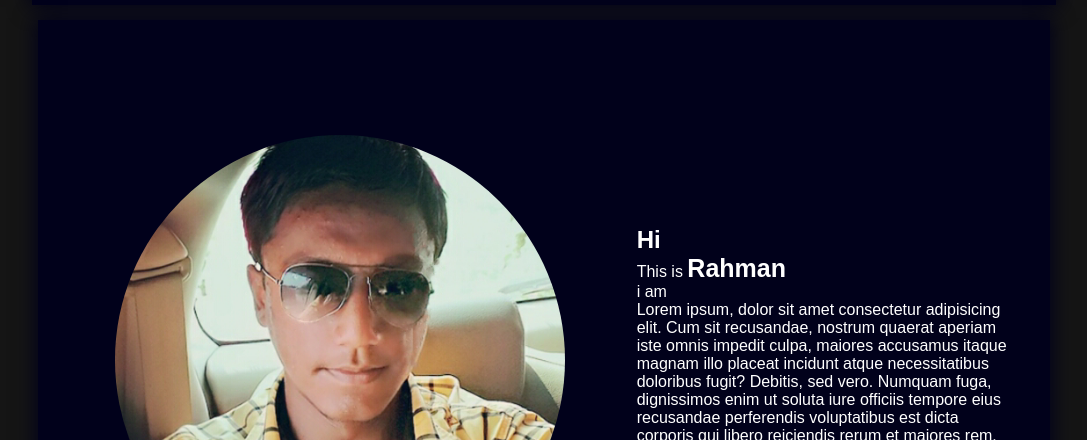
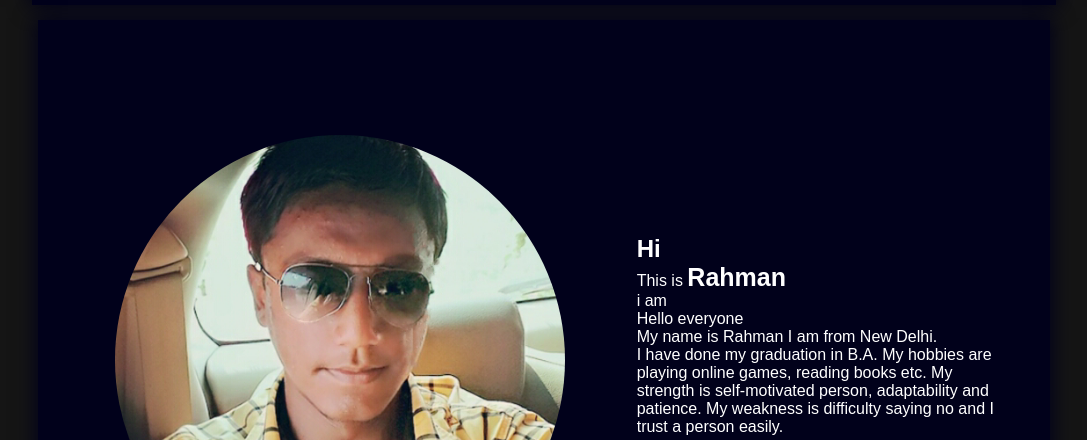
Before and after one commit to rahman1189/RahmanPortfolio, a plain HTML site: page index.html in a window 1280 px wide. Shown: the part 72-512 px from the top of the page, without its empty margins (96-1183 px from the left). Drawn offline with nearby package versions, Linux system fonts and the light colour scheme.

Commit message:
Add files via upload

```diff
--- a/index.html
+++ b/index.html
@@ -29,7 +29,14 @@
         <h1>Hi</h1>
         <span>This is <span style="font-size: 25px;font-weight: bold;">Rahman</span> </span>
         <spam>i am</spam>
-        <p>Lorem ipsum, dolor sit amet consectetur adipisicing elit. Cum sit recusandae, nostrum quaerat aperiam iste omnis impedit culpa, maiores accusamus itaque magnam illo placeat incidunt atque necessitatibus doloribus fugit? Debitis, sed vero. Numquam fuga, dignissimos enim ut soluta iure officiis tempore eius recusandae perferendis voluptatibus est dicta corporis qui libero reiciendis rerum et maiores rem.</p>
+        <p>Hello everyone<br>
+            My name is Rahman I am from New Delhi.<br>
+            I have done my graduation in B.A.
+            My hobbies are playing online games, reading books etc.
+            My strength is self-motivated person, adaptability and patience.
+            My weakness is difficulty saying no and I trust a person easily.
+
+        </p>
         <div class="icon">
             <a class="infoIcon" href="https://www.instagram.com/ateeq.ur_rahman/" target="_blank"><ion-icon id="icon" name="logo-instagram"></ion-icon></a>
             <ion-icon id="icon" name="logo-facebook"></ion-icon>
```
